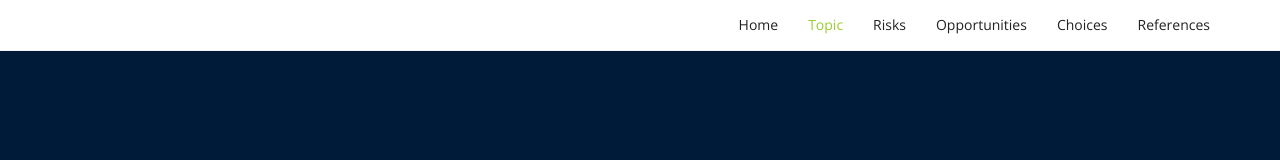
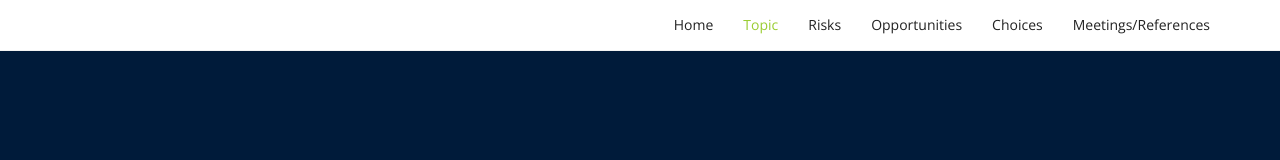
Before and after one commit to joelkuruppu/CTS, a plain HTML site: page CTS copy/topic.html in a window 1280 px wide. Shown: the top 160 px of the page. Drawn offline with nearby package versions, Linux system fonts and the light colour scheme.

Commit message:
topic.html

```diff
--- a/CTS copy/topic.html
+++ b/CTS copy/topic.html
@@ -47,7 +47,7 @@
                         <a href="Choices.html">Choices</a>
                     </li>
                     <li>
-                        <a href="References.html">References</a>
+                        <a href="References.html">Meetings/References</a>
                     </li>
                 </ul>
 
```
